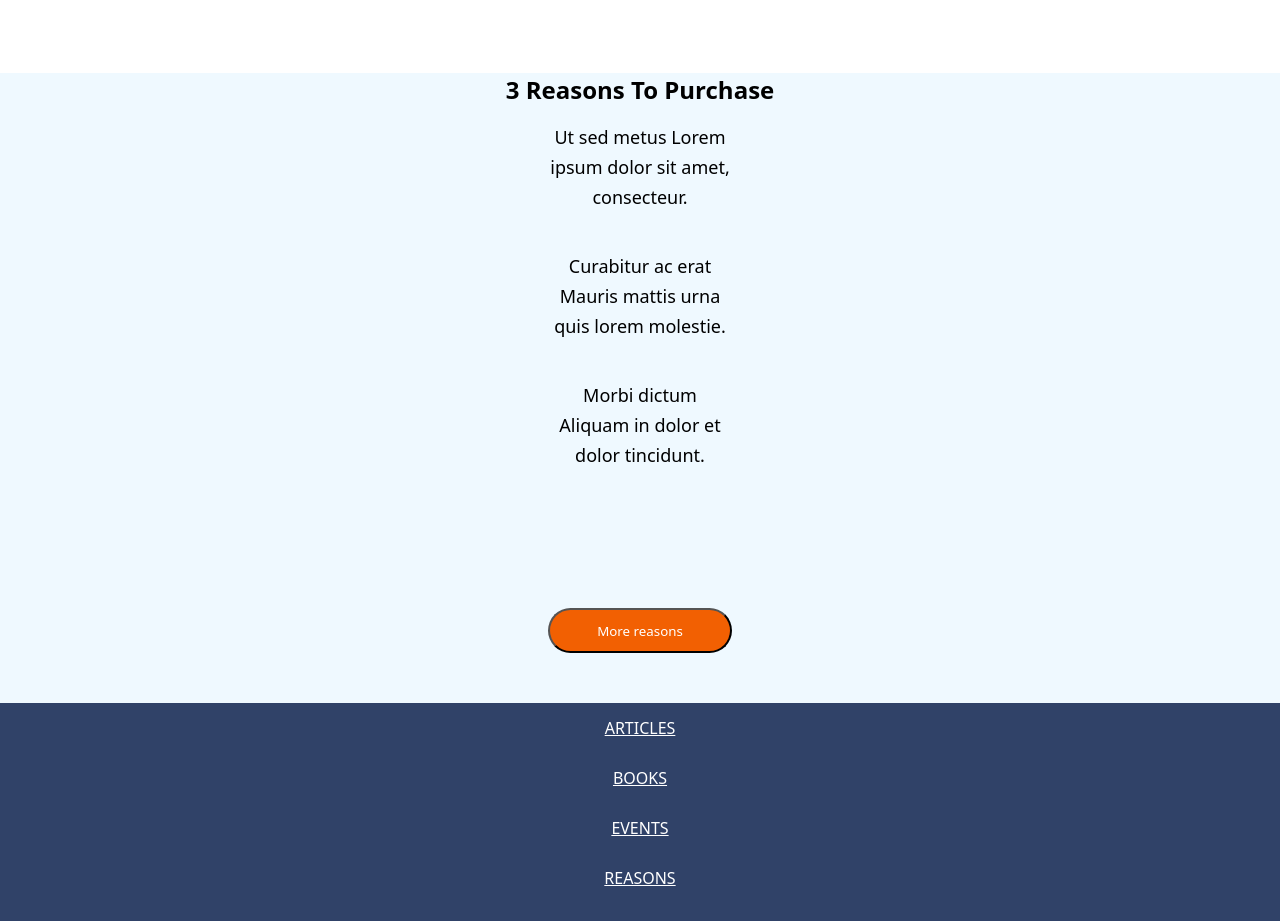
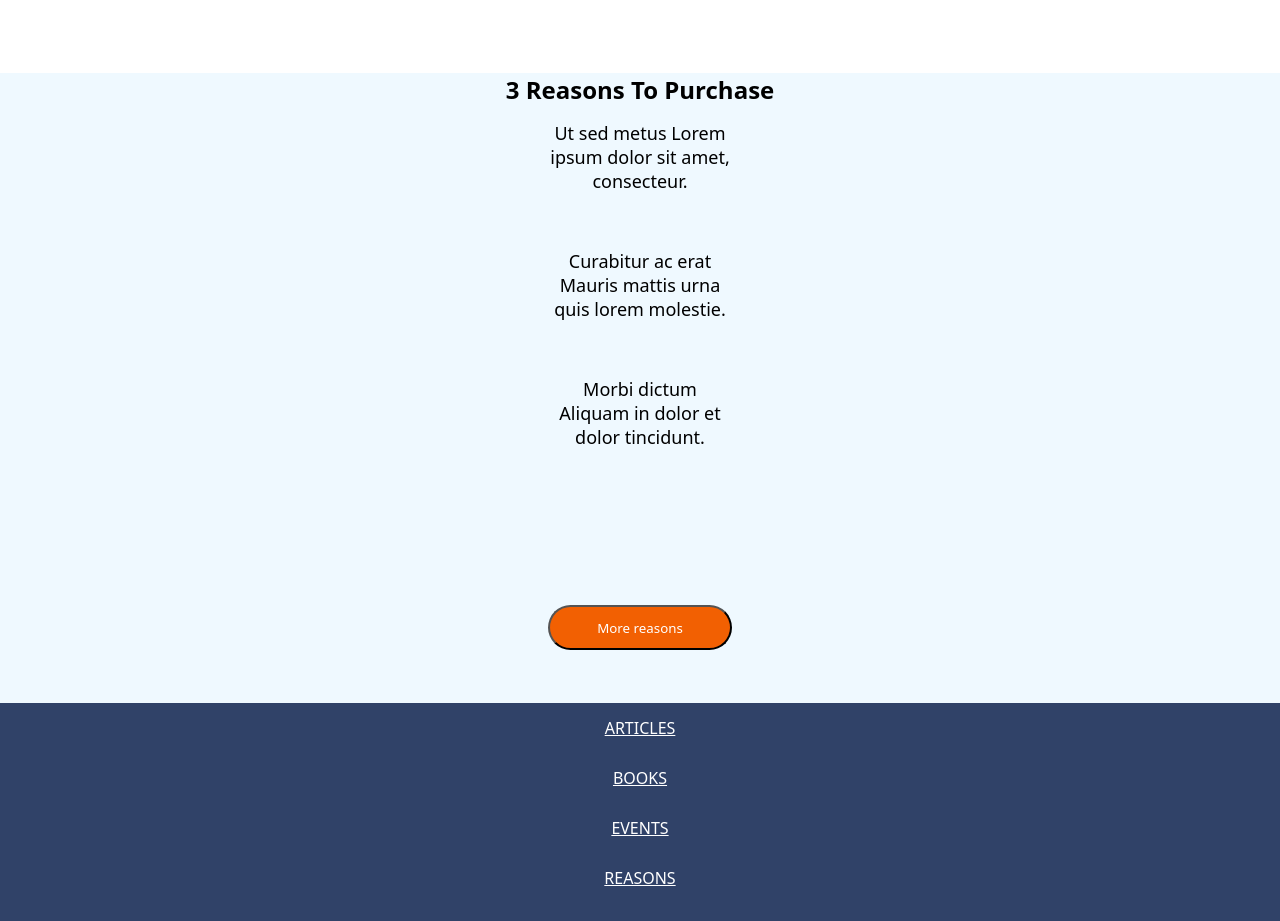
Before and after one commit to Adalab/modulo-1-evaluacion-final-Yolanda-bc, a website built with Vite: page src/index.html in a window 1280 px wide. Shown: the part 920-1841 px from the top of the page. Built offline with nearby package versions, Linux system fonts and the light colour scheme; files whose address does not match are found by name.

Commit message:
remove-style

```diff
--- a/src/scss/main.scss
+++ b/src/scss/main.scss
@@ -106,15 +106,15 @@ h5 {
 
     width: 180px;
     height: 63px;
-    flex-grow: 0;
-    margin: 1px 2px 0;
-    font-family: Roboto;
+
+
+
     font-size: 18px;
-    font-weight: normal;
-    font-stretch: normal;
-    font-style: normal;
-    line-height: 1.67;
-    letter-spacing: normal;
+
+
+
+    line-height: 1.5rem;
+
     text-align: center;
     margin-bottom: 50px;
 
@@ -123,17 +123,16 @@ h5 {
 
     width: 180px;
     height: 63px;
-      flex-grow: 0;
-      margin: 1px 2px 0;
-      font-family: Roboto;
+
+
+
     font-size: 18px;
-      font-weight: normal;
-      font-stretch: normal;
-      font-style: normal;
-      line-height: 1.67;
-      letter-spacing: normal;
+
+
+
+    line-height: 1.5rem;
+
     text-align: center;
-      color: #000;
     margin-bottom: 50px;
 
   }
@@ -141,17 +140,16 @@ h5 {
 
     width: 180px;
     height: 63px;
-      flex-grow: 0;
-      margin: 1px 2px 0;
-      font-family: Roboto;
+
+
+
     font-size: 18px;
-      font-weight: normal;
-      font-stretch: normal;
-      font-style: normal;
-      line-height: 1.67;
-      letter-spacing: normal;
+
+
+
+    line-height: 1.5rem;
+
     text-align: center;
-      color: #000;
     margin-bottom: 50px;
 
   }
```
Lines whose indentation alone changed are shown as unchanged.
